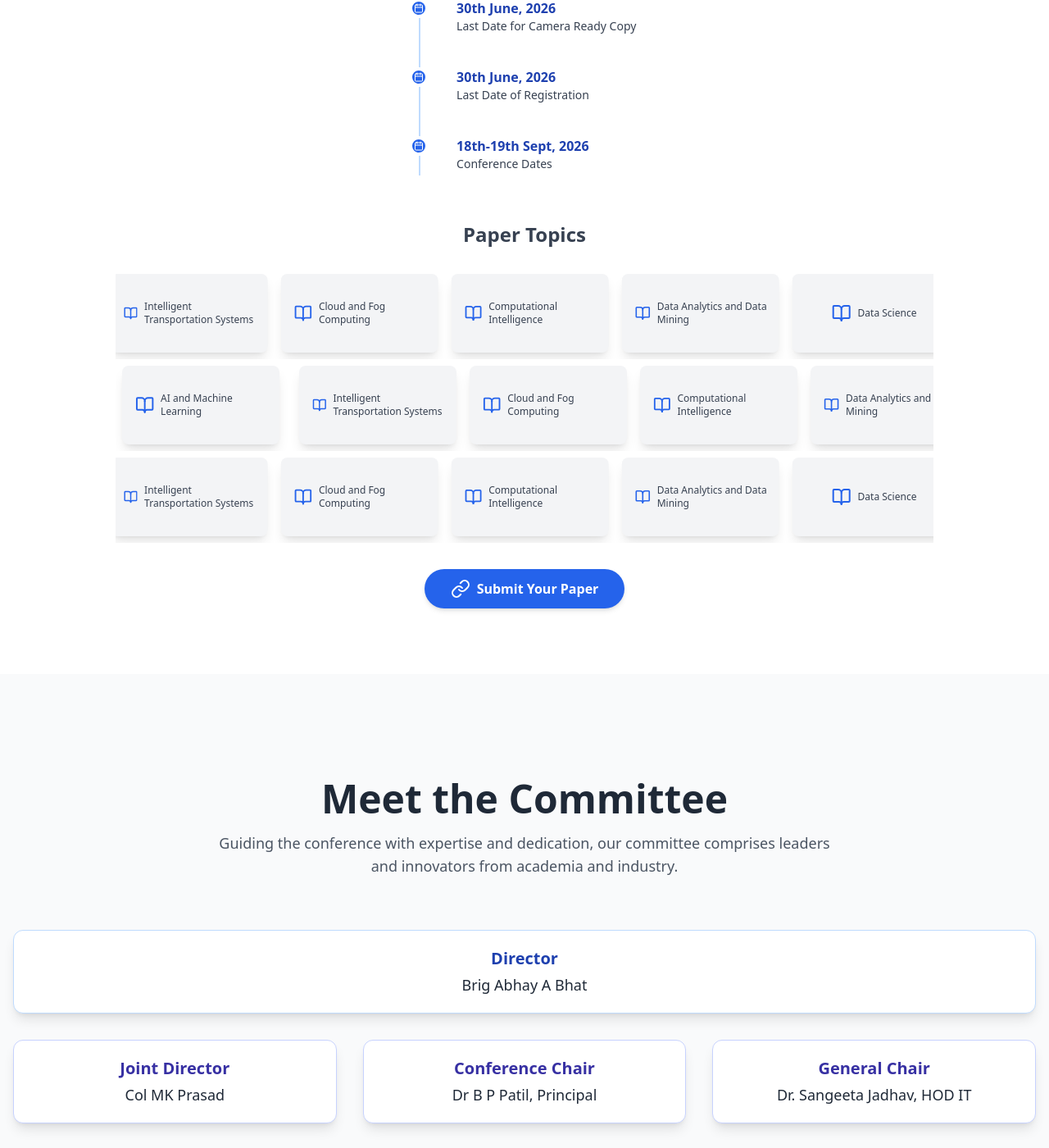
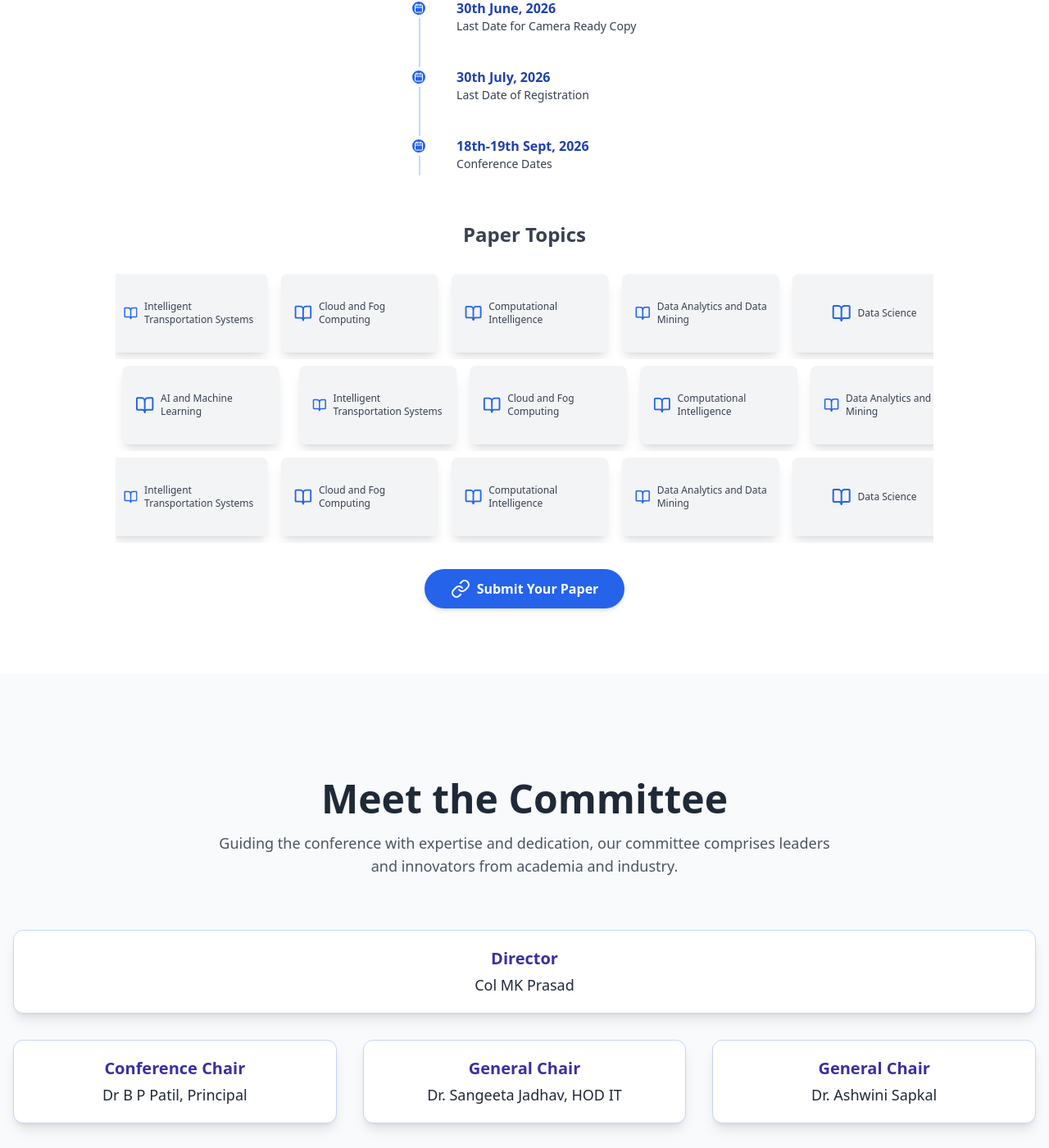
Before and after one commit to Rishabh-chandel/IEEE, a React (Create React App) app in the folder react-tailwind-css-starter-pack-main/: page / in a window 1280 px wide. Shown: the part 2638-4038 px from the top of the page at 82% size. Built offline with nearby package versions, Linux system fonts and the light colour scheme.

Commit message:
changes in price and committee

```diff
--- a/react-tailwind-css-starter-pack-main/public/index.html
+++ b/react-tailwind-css-starter-pack-main/public/index.html
@@ -4,8 +4,10 @@
 <head>
   <meta charset="utf-8" />
   <meta name="viewport" content="width=device-width, initial-scale=1" />
-  <title>React & Tailwind CSS Starter Pack</title>
+  <title>AIT-ICNDIA26</title>
+  <link rel="icon" href="./Assets/Logo-AIT.gif" />
 </head>
+
 
 <body>
   <noscript>You need to enable JavaScript to run this app.</noscript>
--- a/react-tailwind-css-starter-pack-main/src/App.jsx
+++ b/react-tailwind-css-starter-pack-main/src/App.jsx
@@ -29,15 +29,15 @@ const conferenceInfo = {
   aitLogoUrl: LogoAIT,
   headerRightLogoUrl: LogoAWES,
   heroImageUrl: BirdViewAIT,
-  brochureLink: "#", // Placeholder link
+  brochureLink: "https://drive.google.com/drive/folders/1cP5THaMcE3kiJKDuCVSDir7Uhquq1xsE", // Placeholder link
   paperSubmissionLink: "https://easychair.org/cfp/ICNDIA2026"
 };
 
 const committee = {
-  chiefPatron: { name: "Brig Abhay A Bhat", title: "Director" },
-  patron: { name: "Col MK Prasad", title: "Joint Director" },
+  patron: { name: "Col MK Prasad", title: "Director" },
   conferenceCommitteeChair: { name: "Dr B P Patil", title: "Principal" },
   generalChair: { name: "Dr. Sangeeta Jadhav", title: "HOD IT" },
+  generalChair1: { name: "Dr. Ashwini Sapkal" },
   generalCoChairs: [
     { name: "Dr. Vaishali Sci/Engr Ingale", title: "" },
     { name: "Dr. Dipika Rajendra Birari", title: "" }
@@ -102,14 +102,14 @@ const paperTopics = [
 
 const importantDates = [
   { event: "Last Date for Receiving Full Paper", date: "13th Feb, 2026" },
-  { event: "Paper Acceptance Notification", date: "15th May, 2026" },
+  { event: "Paper Acceptance Notification", date: "29th May, 2026" },
   { event: "Last Date for Camera Ready Copy", date: "30th June, 2026" },
-  { event: "Last Date of Registration", date: "30th June, 2026" },
+  { event: "Last Date of Registration", date: "30th July, 2026" },
   { event: "Conference Dates", date: "18th-19th Sept, 2026" },
 ];
 
 const registrationDetails = [
-    { category: "Student/Research Scholar", ieeeMember: "₹5000", nonIeeeMember: "₹7000" },
+    { category: "Student/Research Scholar", ieeeMember: "₹5600", nonIeeeMember: "₹7000" },
     { category: "Academicians", ieeeMember: "₹6400", nonIeeeMember: "₹8000" },
     { category: "Industry Persons", ieeeMember: "₹7200", nonIeeeMember: "₹9000" },
     { category: "Conference Attendee", ieeeMember: "₹3200", nonIeeeMember: "₹4000" },
@@ -494,12 +494,6 @@ const CommitteeSection = () => (
           <div className="grid grid-cols-1 md:grid-cols-2 lg:grid-cols-3 gap-8">
               <AnimatedCard delay={0} className="md:col-span-2 lg:col-span-3">
                   <Card className="bg-blue-100 border border-blue-200 p-5 hover:shadow-xl transition-shadow">
-                      <h3 className="text-xl font-bold text-blue-800 mb-1">{committee.chiefPatron.title}</h3>
-                      <p className="text-gray-800 text-lg">{committee.chiefPatron.name}</p>
-                  </Card>
-              </AnimatedCard>
-              <AnimatedCard delay={100}>
-                   <Card className="bg-indigo-100 border border-indigo-200 p-5 hover:shadow-xl transition-shadow">
                       <h3 className="text-xl font-bold text-indigo-800 mb-1">{committee.patron.title}</h3>
                       <p className="text-gray-800 text-lg">{committee.patron.name}</p>
                   </Card>
@@ -514,6 +508,12 @@ const CommitteeSection = () => (
                    <Card className="bg-indigo-100 border border-indigo-200 p-5 hover:shadow-xl transition-shadow">
                       <h3 className="text-xl font-bold text-indigo-800 mb-1">General Chair</h3>
                       <p className="text-gray-800 text-lg">{committee.generalChair.name}, {committee.generalChair.title}</p>
+                  </Card>
+              </AnimatedCard>
+              <AnimatedCard delay={300}>
+                   <Card className="bg-indigo-100 border border-indigo-200 p-5 hover:shadow-xl transition-shadow">
+                      <h3 className="text-xl font-bold text-indigo-800 mb-1">General Chair</h3>
+                      <p className="text-gray-800 text-lg">{committee.generalChair1.name}</p>
                   </Card>
               </AnimatedCard>
               <AnimatedCard delay={150} className="md:col-span-2 lg:col-span-3">
@@ -650,13 +650,41 @@ const Footer = () => (
             </div>
 
             <div className="mt-12 border-t border-gray-700 pt-8 flex flex-col md:flex-row justify-between items-center text-sm">
-                <p>&copy; {new Date().getFullYear()} {conferenceInfo.organizedBy}. All Rights Reserved.</p>
-                <div className="flex space-x-4 mt-4 md:mt-0">
-                    <a href="#" className="hover:text-white" aria-label="Twitter"><Twitter size={20} /></a>
-                    <a href="#" className="hover:text-white" aria-label="LinkedIn"><Linkedin size={20} /></a>
-                    <a href="#" className="hover:text-white" aria-label="Facebook"><Facebook size={20} /></a>
-                </div>
+              <p>
+                  &copy; {new Date().getFullYear()} {conferenceInfo.organizedBy}. All Rights Reserved.
+              </p>
+
+              <div className="flex space-x-4 mt-4 md:mt-0">
+                <a
+                    href="https://x.com/ait_pune"
+                    target="_blank"
+                    rel="noopener noreferrer"
+                    className="hover:text-white"
+                    aria-label="Twitter"
+                >
+                    <Twitter size={20} />
+                </a>
+                <a
+                    href="https://www.linkedin.com/school/army-institute-of-technology-ait-pune/posts/?feedView=all"
+                    target="_blank"
+                    rel="noopener noreferrer"
+                    className="hover:text-white"
+                    aria-label="LinkedIn"
+                >
+                    <Linkedin size={20} />
+                </a>
+                <a
+                    href="https://www.facebook.com/aitpune/"
+                    target="_blank"
+                    rel="noopener noreferrer"
+                    className="hover:text-white"
+                    aria-label="Facebook"
+                >
+                    <Facebook size={20} />
+                </a>
             </div>
+            </div>
+
         </div>
     </footer>
   );
```
Also changed, not shown: react-tailwind-css-starter-pack-main/public/Assets/Logo-AIT.gif (added), 1 other file (tests, documents, lock files or other folders).
